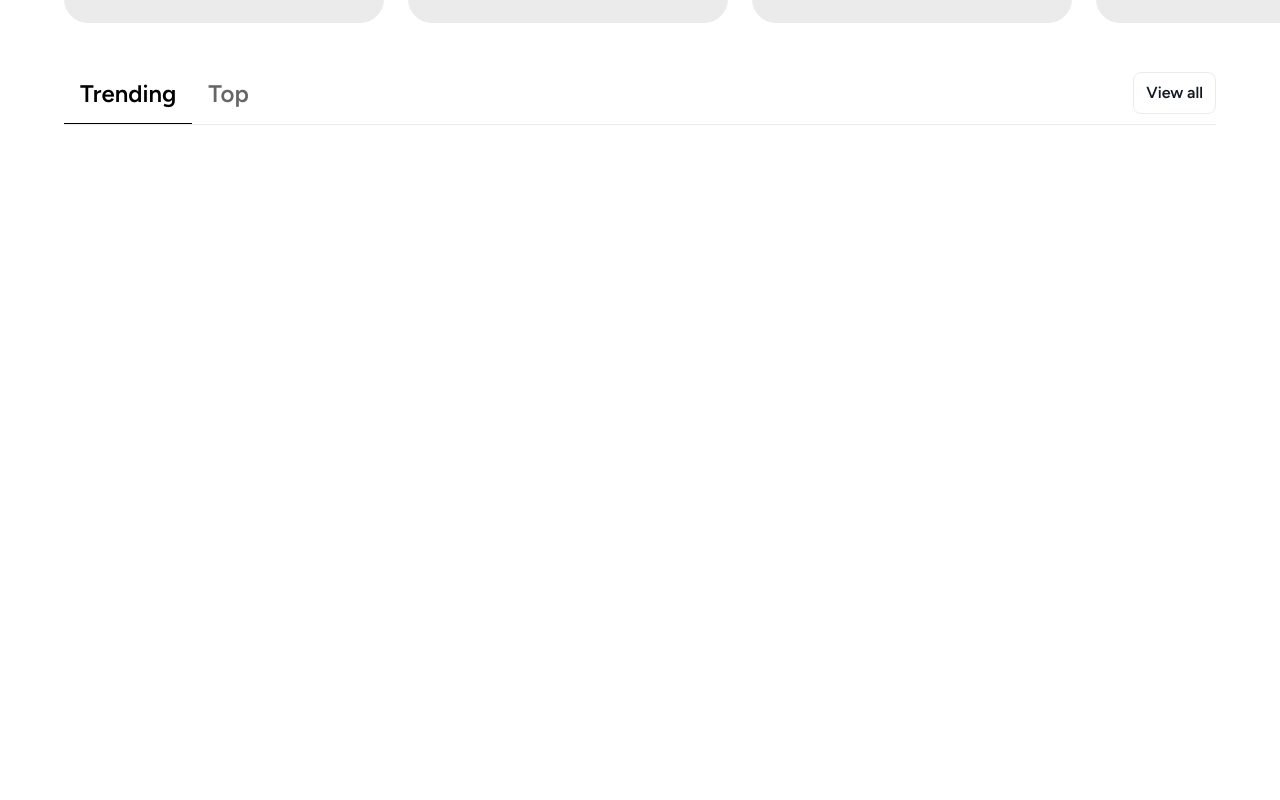
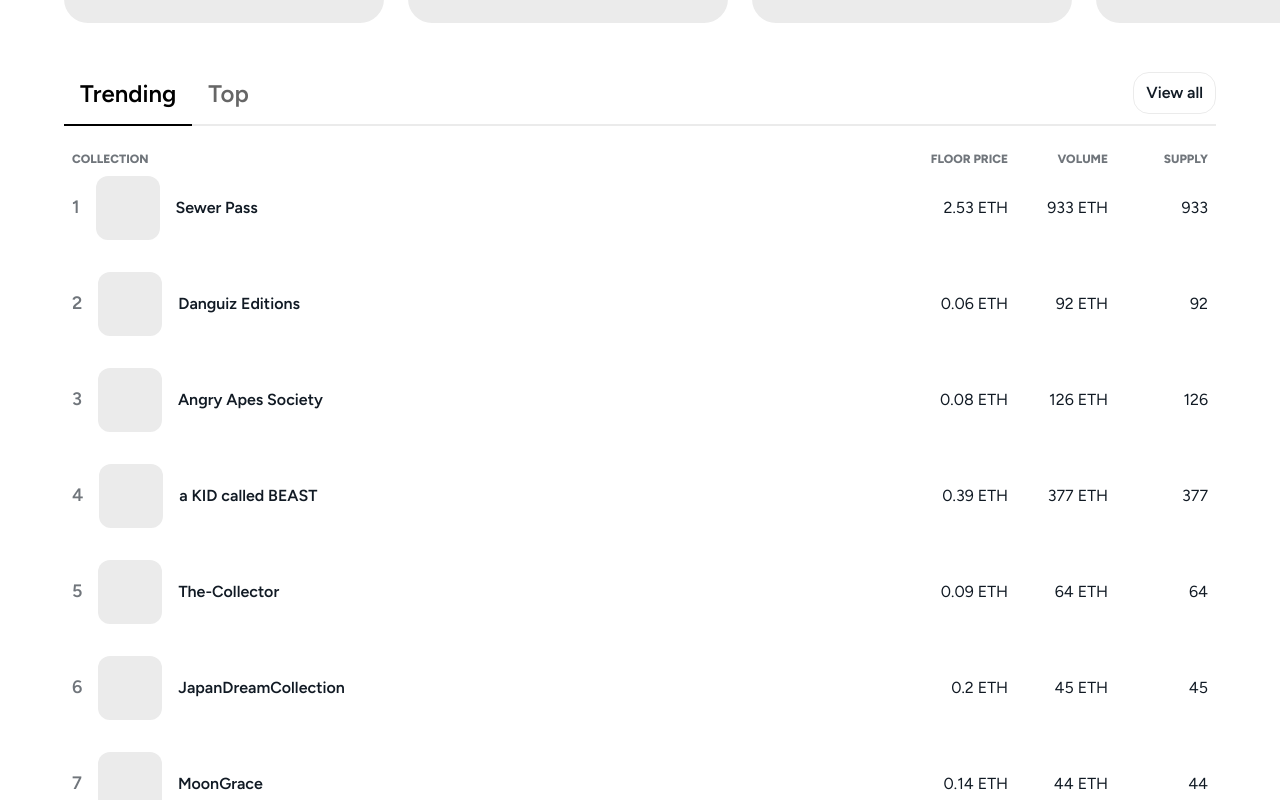
Before and after one commit to gzkdev/nft-earth-prototype, a React (Vite) app: page / in a window 1280 px wide. Shown: the part 600-1400 px from the top of the page. Before the commit the page ends 800 px from the top, so only its background shows below. Built offline with nearby package versions, Linux system fonts and the light colour scheme.

Commit message:
feature: add collections table component

```diff
--- a/src/components/CollectionsTable/CollectionsTable.module.css
+++ b/src/components/CollectionsTable/CollectionsTable.module.css
@@ -8,7 +8,7 @@
 .header {
   display: flex;
   align-items: center;
-  border-bottom: 1px solid #ebebeb;
+  border-bottom: 2px solid #ebebeb;
 }
 
 .header button {
@@ -24,10 +24,10 @@
 .header button::after {
   content: "";
   position: absolute;
-  bottom: 0;
+  bottom: -2px;
   left: 0;
   width: 100%;
-  height: 1px;
+  height: 2px;
   background-color: transparent;
 }
 
@@ -46,9 +46,9 @@
   padding: 8px 12px;
   font-weight: 600;
   border: 1px solid #ebebeb;
-  border-radius: 8px;
-  -webkit-border-radius: 8px;
-  -moz-border-radius: 8px;
-  -ms-border-radius: 8px;
-  -o-border-radius: 8px;
+  border-radius: 16px;
+  -webkit-border-radius: 16px;
+  -moz-border-radius: 16px;
+  -ms-border-radius: 16px;
+  -o-border-radius: 16px;
 }
--- a/src/components/CollectionsTable/CollectionsTable.tsx
+++ b/src/components/CollectionsTable/CollectionsTable.tsx
@@ -1,5 +1,7 @@
 import { useState } from "react";
 import { Link } from "react-router-dom";
+import TopCollections from "../TopCollections";
+import TrendingCollections from "../TrendingCollections";
 import styles from "./CollectionsTable.module.css";
 
 const CollectionsTable = () => {
@@ -22,6 +24,8 @@ const CollectionsTable = () => {
           </button>
           <Link to="/">View all</Link>
         </div>
+        {collectionsType === "TP" && <TopCollections />}
+        {collectionsType === "TR" && <TrendingCollections />}
       </div>
     </section>
   );
--- a/src/components/HeroSection/HeroSection.tsx
+++ b/src/components/HeroSection/HeroSection.tsx
@@ -1,9 +1,9 @@
-import "./HeroSection.css";
+import styles from "./HeroSection.module.css";
 
 const HeroSection = () => {
   return (
     <section>
-      <div className="container">
+      <div className={styles.container}>
         <h1>Discover</h1>
       </div>
     </section>
--- /dev/null
+++ b/src/components/TopCollections/TopCollections.module.css
@@ -0,0 +1,91 @@
+.grid {
+  display: grid;
+  gap: 8px;
+}
+
+.table {
+  padding: 24px 0;
+}
+
+.head,
+.row {
+  display: grid;
+  grid-template-columns: 1fr 100px;
+  align-items: center;
+  padding-inline: 8px;
+}
+
+.row > div:not(:first-child),
+.head > div:not(:first-child) {
+  text-align: end;
+}
+
+.head {
+  font-weight: 800;
+  opacity: 0.6;
+  font-size: 12px;
+}
+
+.row {
+  padding-block: 8px 24px;
+  border-radius: 8px;
+  -webkit-border-radius: 8px;
+  -moz-border-radius: 8px;
+  -ms-border-radius: 8px;
+  -o-border-radius: 8px;
+}
+
+.row:hover {
+  background-color: #f6f6f668;
+}
+
+.details {
+  display: flex;
+  align-items: center;
+  gap: 16px;
+}
+
+.thumbnail {
+  --scale: 56px;
+  width: var(--scale);
+  height: var(--scale);
+  background-color: #ebebeb;
+  border-radius: 12px;
+  -webkit-border-radius: 12px;
+  -moz-border-radius: 12px;
+  -ms-border-radius: 12px;
+  -o-border-radius: 12px;
+}
+
+.name,
+.index {
+  font-weight: 600;
+}
+
+.index {
+  opacity: 0.6;
+  font-size: 18px;
+}
+
+.price {
+  display: none;
+}
+
+@media (min-width: 1000px) {
+  /* .grid {
+    grid-template-columns: repeat(2, 1fr);
+  } */
+
+  .head,
+  .row {
+    grid-template-columns: 1fr repeat(3, 100px);
+  }
+
+  .price {
+    display: block;
+  }
+
+  .thumbnail {
+    --scale: 64px;
+  }
+}
--- a/src/components/TopCollections/TopCollections.tsx
+++ b/src/components/TopCollections/TopCollections.tsx
@@ -1,7 +1,87 @@
-import "./TopCollections.css";
+import styles from "./TopCollections.module.css";
+
+export const dummyData = [
+  {
+    name: "Sewer Pass",
+    floorPrice: 2.53,
+    volume: 933,
+    supply: 1104,
+  },
+  {
+    name: "Danguiz Editions",
+    floorPrice: 0.06,
+    volume: 92,
+    supply: 1104,
+  },
+  {
+    name: "Angry Apes Society",
+    floorPrice: 0.08,
+    volume: 126,
+    supply: 1104,
+  },
+  {
+    name: "a KID called BEAST",
+    floorPrice: 0.39,
+    volume: 377,
+    supply: 1104,
+  },
+  {
+    name: "The-Collector",
+    floorPrice: 0.09,
+    volume: 64,
+    supply: 1104,
+  },
+  {
+    name: "JapanDreamCollection",
+    floorPrice: 0.2,
+    volume: 45,
+    supply: 1104,
+  },
+  {
+    name: "MoonGrace",
+    floorPrice: 0.14,
+    volume: 44,
+    supply: 1104,
+  },
+  {
+    name: "Proceed w/ Caution",
+    floorPrice: 0.58,
+    volume: 252,
+    supply: 1104,
+  },
+  {
+    name: "Mutant Hounds",
+    floorPrice: 0.51,
+    volume: 67,
+    supply: 1104,
+  },
+];
 
 const TopCollections = () => {
-  return <section></section>;
+  return (
+    <div className={styles.grid}>
+      <div className={styles.table}>
+        <div className={styles.head}>
+          <div>COLLECTION</div>
+          <div className={styles.price}>FLOOR PRICE</div>
+          <div className={styles.volume}>VOLUME</div>
+          <div className={styles.supply}>SUPPLY</div>
+        </div>
+        {dummyData.map((d, i) => (
+          <div key={i} className={styles.row}>
+            <div className={styles.details}>
+              <div className={styles.index}>{i + 1}</div>
+              <div className={styles.thumbnail}></div>
+              <div className={styles.name}>{d.name}</div>
+            </div>
+            <div className={styles.price}>{d.floorPrice} ETH</div>
+            <div className={styles.volume}>{d.volume} ETH</div>
+            <div className={styles.supply}>{d.volume}</div>
+          </div>
+        ))}
+      </div>
+    </div>
+  );
 };
 
 export default TopCollections;
--- /dev/null
+++ b/src/components/TrendingCollections/TrendingCollections.tsx
@@ -0,0 +1,31 @@
+import styles from "../TopCollections/TopCollections.module.css";
+import { dummyData } from "../TopCollections";
+
+const TrendingCollections = () => {
+  return (
+    <div className={styles.grid}>
+      <div className={styles.table}>
+        <div className={styles.head}>
+          <div>COLLECTION</div>
+          <div className={styles.price}>FLOOR PRICE</div>
+          <div className={styles.volume}>VOLUME</div>
+          <div className={styles.supply}>SUPPLY</div>
+        </div>
+        {dummyData.map((d, i) => (
+          <div key={i} className={styles.row}>
+            <div className={styles.details}>
+              <div className={styles.index}>{i + 1}</div>
+              <div className={styles.thumbnail}></div>
+              <div className={styles.name}>{d.name}</div>
+            </div>
+            <div className={styles.price}>{d.floorPrice} ETH</div>
+            <div className={styles.volume}>{d.volume} ETH</div>
+            <div className={styles.supply}>{d.volume}</div>
+          </div>
+        ))}
+      </div>
+    </div>
+  );
+};
+
+export default TrendingCollections;
--- /dev/null
+++ b/src/components/TrendingCollections/index.tsx
@@ -0,0 +1,3 @@
+export * from "./TrendingCollections";
+
+export { default } from "./TrendingCollections";
```
Also changed, not shown: src/components/TopCollections/TopCollections.css (deleted, +0 -35 lines), src/components/HeroSection/HeroSection.module.css (renamed from src/components/HeroSection/HeroSection.css).
